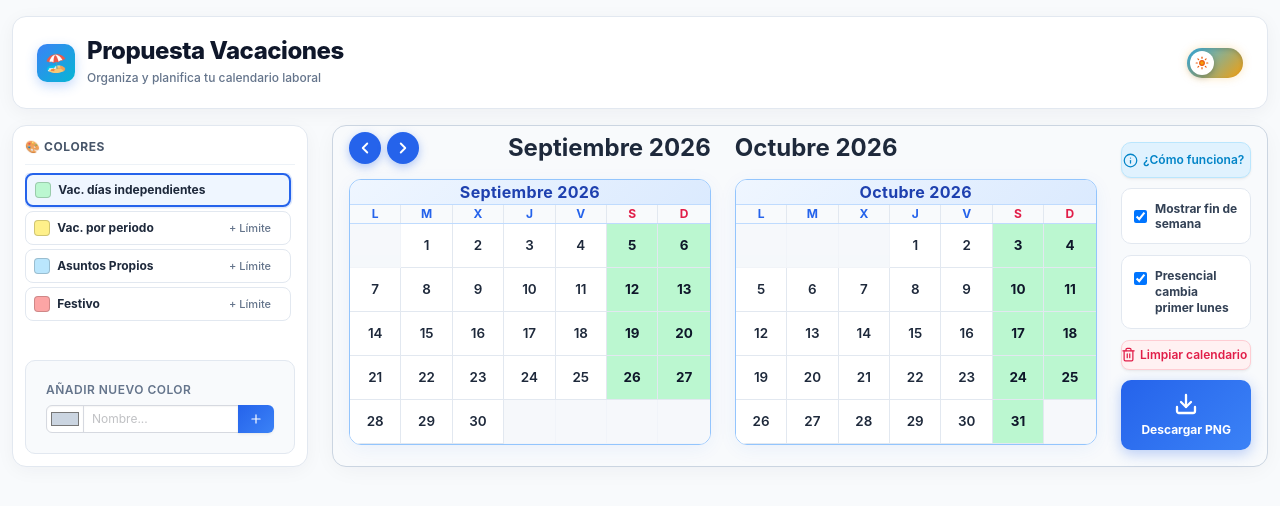
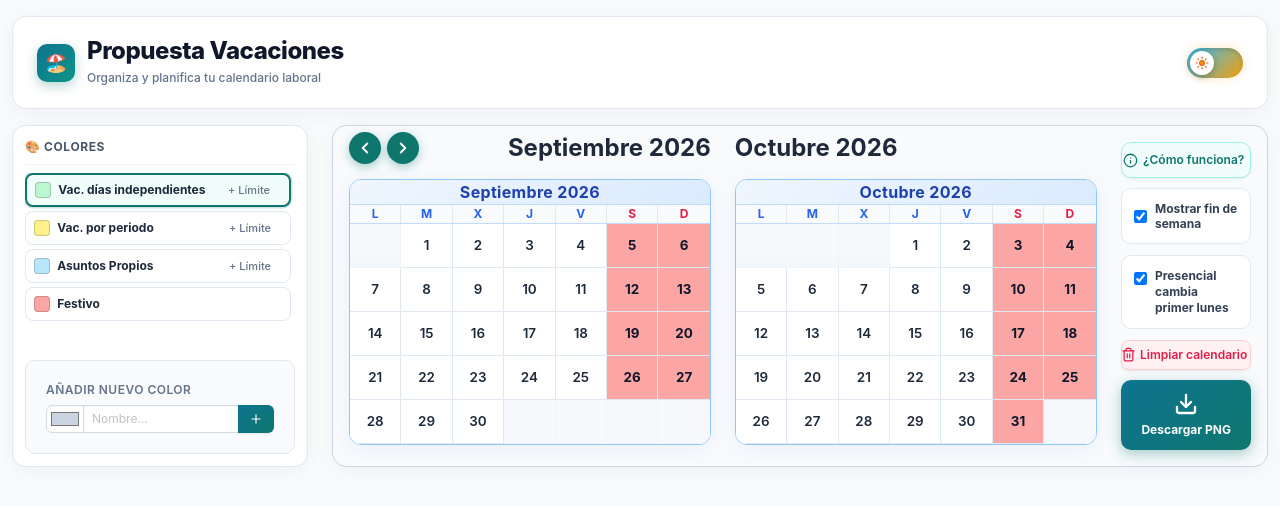
Before and after one commit to demalmar/PropuestaVacaciones, a React (Vite) app: page / in a window 1280 px wide. Shown: the top 506 px of the page. Built offline with nearby package versions, Linux system fonts and the light colour scheme.

Commit message:
feat: synchronize legend IDs 1-4 with auto-migration and style buttons with dark aquamarine teal

```diff
--- a/index.tsx
+++ b/index.tsx
@@ -87,7 +87,12 @@ const CalendarApp = () => {
   const [legendColors, setLegendColors] = useState(() => {
     try {
         const saved = localStorage.getItem('vacationApp_legendColors');
-        if (saved) return JSON.parse(saved);
+        if (saved) {
+          const parsed = JSON.parse(saved);
+          // Si el guardado anterior tiene Festivo como ID 1, migramos al nuevo orden e IDs del usuario
+          const isOldOrder = parsed.some((c: any) => c.id === '1' && c.label && c.label.toLowerCase().includes('festivo'));
+          if (!isOldOrder) return parsed;
+        }
     } catch (e) { console.error("Error cargando colores"); }
     return [
       { id: '1', label: 'Vac. días independientes', fullName: 'Vacaciones días independientes', color: '#bbf7d0' },
@@ -141,9 +146,9 @@ const CalendarApp = () => {
         if (saved) return JSON.parse(saved);
     } catch (e) {}
     return {
+      '1': { enabled: false, max: 0 },
       '2': { enabled: false, max: 0 },
       '3': { enabled: false, max: 0 },
-      '4': { enabled: false, max: 0 },
     };
   });
 
@@ -208,11 +213,11 @@ const CalendarApp = () => {
         return newColoredDays;
       }
 
-      // Comprobar lmites si es un color especial
-      if (['2', '3', '4'].includes(activeColorId) && limits[activeColorId]?.enabled) {
+      // Comprobar límites si es un color configurable (Vac. independientes, Vac. por periodo, Asuntos Propios)
+      if (['1', '2', '3'].includes(activeColorId) && limits[activeColorId]?.enabled) {
          const currentUsage = Object.values(prev).filter(id => id === activeColorId).length;
          if (currentUsage >= limits[activeColorId].max) {
-             return prev; // Lmite alcanzado, no se aade el color
+             return prev; // Límite alcanzado, no se añade el color
          }
       }
 
@@ -399,9 +404,9 @@ const CalendarApp = () => {
             const assignedColor = legendColors.find(c => c.id === colorId)?.color;
             let finalBgColor = assignedColor;
 
-            // Si es fin de semana del mes actual y no tiene color manual, hereda el color de "Festivo" (ID '1')
+            // Si es fin de semana del mes actual y no tiene color manual, hereda el color de "Festivo" (ID '4')
             if (!assignedColor && dayData.dayIndex >= 5 && dayData.isCurrentMonth) {
-                finalBgColor = legendColors.find(c => c.id === '1')?.color;
+                finalBgColor = legendColors.find(c => c.id === '4' || c.label.toLowerCase().includes('festivo'))?.color;
             }
 
             // Color de fondo: en modo nocturno si no tiene color es oscuro (#1c2635), en diurno es blanco (#ffffff)
@@ -491,12 +496,12 @@ const CalendarApp = () => {
                 width: '38px',
                 height: '38px',
                 borderRadius: '10px',
-                background: 'linear-gradient(135deg, #3b82f6 0%, #06b6d4 100%)',
+                background: 'linear-gradient(135deg, #0e7490 0%, #0d9488 100%)',
                 display: 'flex',
                 alignItems: 'center',
                 justifyContent: 'center',
                 fontSize: '18px',
-                boxShadow: '0 4px 12px rgba(59, 130, 246, 0.3)',
+                boxShadow: '0 4px 12px rgba(15, 118, 110, 0.3)',
                 color: '#ffffff'
               }}
             >
@@ -587,7 +592,7 @@ const CalendarApp = () => {
                 {/* Lista compacta de colores */}
                 <div className="custom-scrollbar pr-1 mb-2.5" style={{ maxHeight: '380px', overflowY: 'auto' }}>
                   {legendColors.map((item) => {
-                    const isSpecial = ['2', '3', '4'].includes(item.id);
+                    const isSpecial = ['1', '2', '3'].includes(item.id);
                     const isCustom = !['1', '2', '3', '4'].includes(item.id);
                     const limitConfig = limits[item.id];
                     const usage = Object.values(coloredDays).filter(id => id === item.id).length;
@@ -595,10 +600,10 @@ const CalendarApp = () => {
 
                     const isActive = activeColorId === item.id;
                     const itemBorder = isActive
-                      ? (isDarkMode ? '2px solid #60a5fa' : '2px solid #2563eb')
+                      ? (isDarkMode ? '2px solid #2dd4bf' : '2px solid #0f766e')
                       : (isDarkMode ? '1px solid #334155' : '1px solid #e2e8f0');
                     const itemBg = isActive
-                      ? (isDarkMode ? 'rgba(59, 130, 246, 0.18)' : '#eff6ff')
+                      ? (isDarkMode ? 'rgba(15, 118, 110, 0.22)' : '#f0fdfa')
                       : (isDarkMode ? '#151e2b' : '#ffffff');
 
                     return (
@@ -610,7 +615,7 @@ const CalendarApp = () => {
                           cursor: 'pointer',
                           border: itemBorder,
                           backgroundColor: itemBg,
-                          boxShadow: isActive ? '0 0 0 1.5px rgba(37,99,235,0.15)' : 'none',
+                          boxShadow: isActive ? '0 0 0 1.5px rgba(15, 118, 110, 0.2)' : 'none',
                           borderRadius: '8px',
                           padding: '4px 8px',
                           minHeight: '34px',
@@ -751,7 +756,7 @@ const CalendarApp = () => {
                         className="button is-small"
                         style={{
                           height: '28px',
-                          background: 'linear-gradient(135deg, #2563eb, #3b82f6)',
+                          background: 'linear-gradient(135deg, #0e7490, #0f766e)',
                           color: '#ffffff',
                           border: 'none',
                           borderRadius: '0 6px 6px 0'
@@ -805,10 +810,10 @@ const CalendarApp = () => {
                             width: '32px',
                             height: '32px',
                             padding: 0,
-                            backgroundColor: isDarkMode ? '#3b82f6' : '#2563eb',
+                            backgroundColor: isDarkMode ? '#0d9488' : '#0f766e',
                             color: '#ffffff',
                             border: 'none',
-                            boxShadow: '0 3px 10px rgba(37, 99, 235, 0.35)',
+                            boxShadow: '0 3px 10px rgba(15, 118, 110, 0.35)',
                             display: 'flex',
                             alignItems: 'center',
                             justifyContent: 'center',
@@ -825,10 +830,10 @@ const CalendarApp = () => {
                             width: '32px',
                             height: '32px',
                             padding: 0,
-                            backgroundColor: isDarkMode ? '#3b82f6' : '#2563eb',
+                            backgroundColor: isDarkMode ? '#0d9488' : '#0f766e',
                             color: '#ffffff',
                             border: 'none',
-                            boxShadow: '0 3px 10px rgba(37, 99, 235, 0.35)',
+                            boxShadow: '0 3px 10px rgba(15, 118, 110, 0.35)',
                             display: 'flex',
                             alignItems: 'center',
                             justifyContent: 'center',
@@ -880,9 +885,9 @@ const CalendarApp = () => {
                         style={{
                           fontWeight: 600,
                           borderRadius: '10px',
-                          border: isDarkMode ? '1px solid #3b82f6' : '1px solid #bae6fd',
-                          backgroundColor: isDarkMode ? 'rgba(59, 130, 246, 0.15)' : '#e0f2fe',
-                          color: isDarkMode ? '#93c5fd' : '#0284c7',
+                          border: isDarkMode ? '1px solid #0d9488' : '1px solid #99f6e4',
+                          backgroundColor: isDarkMode ? 'rgba(15, 118, 110, 0.18)' : '#f0fdfa',
+                          color: isDarkMode ? '#5eead4' : '#0f766e',
                           height: '36px'
                         }}
                         title="Ver instrucciones y ayuda de uso"
@@ -989,11 +994,11 @@ const CalendarApp = () => {
                           flex: 1,
                           minHeight: '64px',
                           borderRadius: '10px',
-                          background: 'linear-gradient(135deg, #2563eb 0%, #3b82f6 100%)',
+                          background: 'linear-gradient(135deg, #0e7490 0%, #0f766e 100%)',
                           color: '#ffffff',
                           border: 'none',
                           fontWeight: 700,
-                          boxShadow: '0 4px 14px rgba(37, 99, 235, 0.3)',
+                          boxShadow: '0 4px 14px rgba(15, 118, 110, 0.35)',
                           display: 'flex',
                           flexDirection: 'column',
                           alignItems: 'center',
@@ -1235,7 +1240,17 @@ const CalendarApp = () => {
                 borderBottomRightRadius: '12px'
               }}
             >
-              <button onClick={() => setShowHowItWorks(false)} className="button is-info is-small">
+              <button
+                onClick={() => setShowHowItWorks(false)}
+                className="button is-small"
+                style={{
+                  background: 'linear-gradient(135deg, #0e7490 0%, #0f766e 100%)',
+                  color: '#ffffff',
+                  border: 'none',
+                  fontWeight: 600,
+                  borderRadius: '6px'
+                }}
+              >
                 Entendido
               </button>
             </footer>
```
